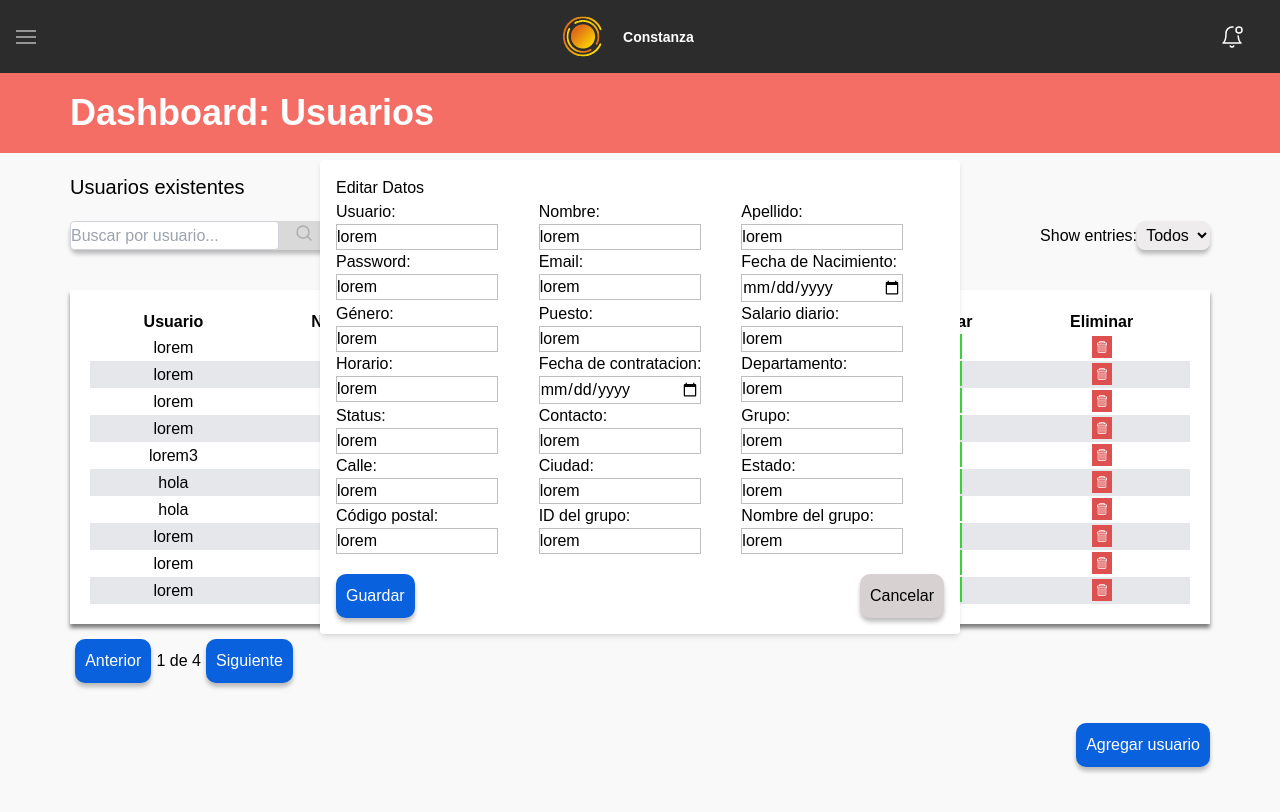
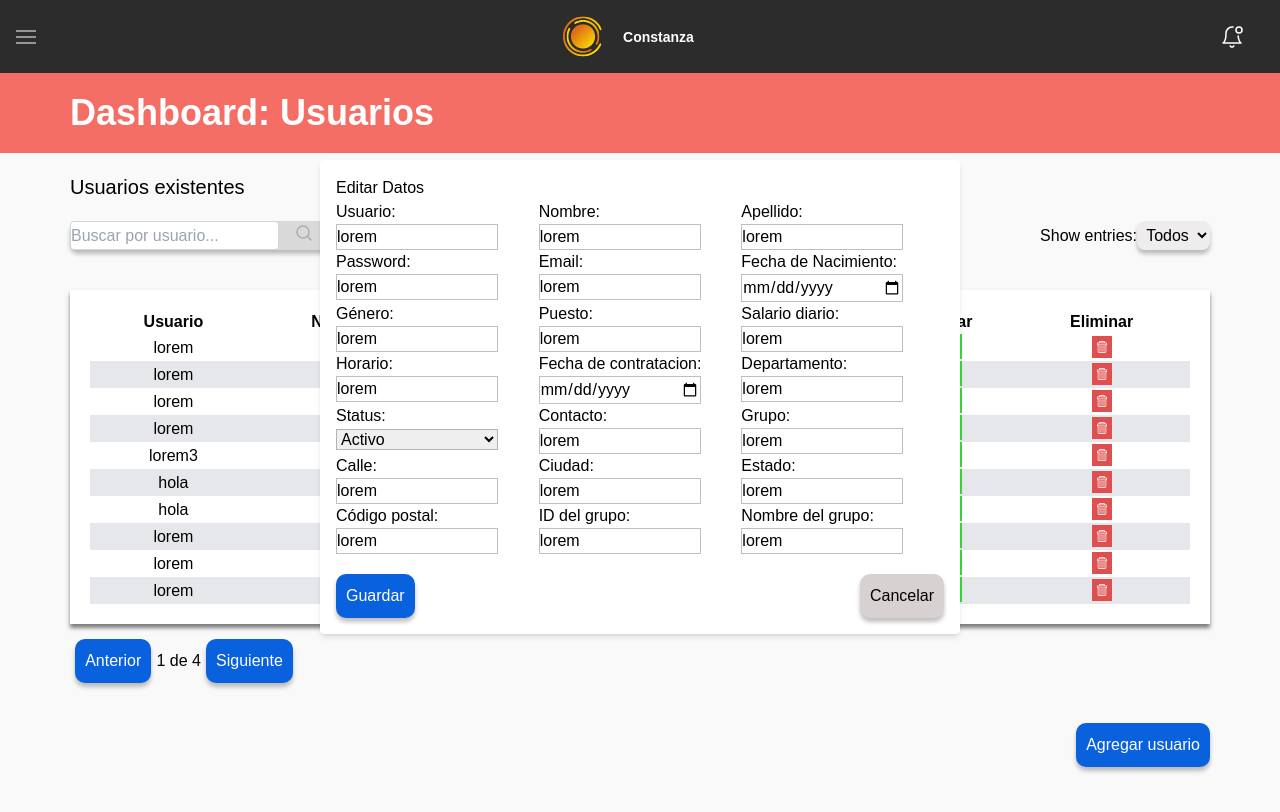
Before and after one commit to NoelAndrew20/dashboard-next, a Next.js app: page /RegistroUsuarios in a window 1280 px wide. Both pictures are taken after a click on the button 949 px from the left and 346 px from the top of the page. Shown: the top 812 px of the page. Built offline with nearby package versions, Linux system fonts and the light colour scheme; no server answers.

Commit message:
hotfix: se cambio el input en status

```diff
--- a/components/atoms/UserForm/index.js
+++ b/components/atoms/UserForm/index.js
@@ -252,7 +252,10 @@ const UserForm = ({ data, setData, closeModal }) => {
                         <label htmlFor="statu" className="modal-label">Status:</label>
                     </div>
                     <div className="modal-input-container">
-                        <input type="text" id="statu" name="statu" className="modal-input" value={inputStatus} onChange={(event) => setInputStatus(event.target.value)} required/>
+                        <select id="statu" name="statu" className="modal-input" value={inputStatus} onChange={(event) => setInputStatus(event.target.value)} required>
+                            <option value="activo">Activo</option>
+                            <option value="inactivo">Inactivo</option>
+                        </select>
                     </div>
                 </div>
                 <div className="modal-item w-1/3">
--- a/components/molecules/Table/index.js
+++ b/components/molecules/Table/index.js
@@ -323,7 +323,11 @@ const Table = ({ data, setData }) => {
                     </div>
                     <div className="flex">
                         <div className="modal-item w-1/3">
-                            <p>Status:</p><input className="edit-input-container" name="statu" value={editedValues.statu || ''} onChange={handleEditInputChange} />
+                            <p>Status:</p>
+                            <select className="edit-input-container" name="statu" value={editedValues.statu || ''} onChange={handleEditInputChange} >
+                                <option value="activo">Activo</option>
+                                <option value="inactivo">Inactivo</option>
+                            </select>
                         </div>
                         <div className="modal-item w-1/3">
                             <p>Contacto:</p><input className="edit-input-container" name="contacto" value={editedValues.contacto || ''} onChange={handleEditInputChange} />
```
